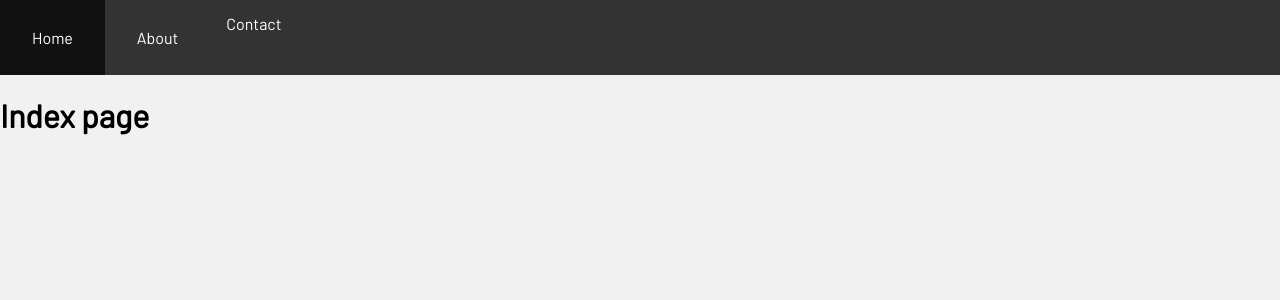
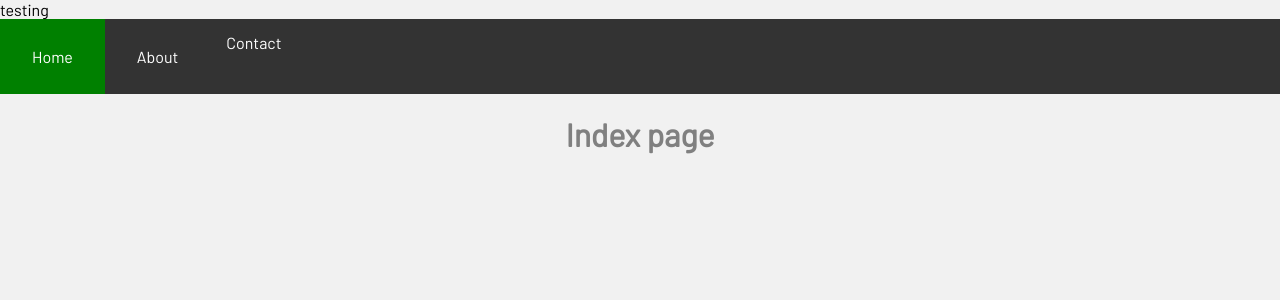
Before and after one commit to Babadzhanov/test-next, a Next.js app: page / in a window 1280 px wide. Shown: the top 300 px of the page. Built offline with nearby package versions, Linux system fonts and the light colour scheme; no server answers.

Commit message:
import styling and add something on top of navbar

```diff
--- a/pages/index.js
+++ b/pages/index.js
@@ -1,7 +1,11 @@
 import Layout from "../components/layout";
+import { H1 } from "../theme";
 
 export default () => (
-  <Layout>
-    <h1>Index page</h1>
-  </Layout>
+  <div>
+    <div>testing</div>
+    <Layout>
+      <H1>Index page</H1>
+    </Layout>
+  </div>
 );
```
